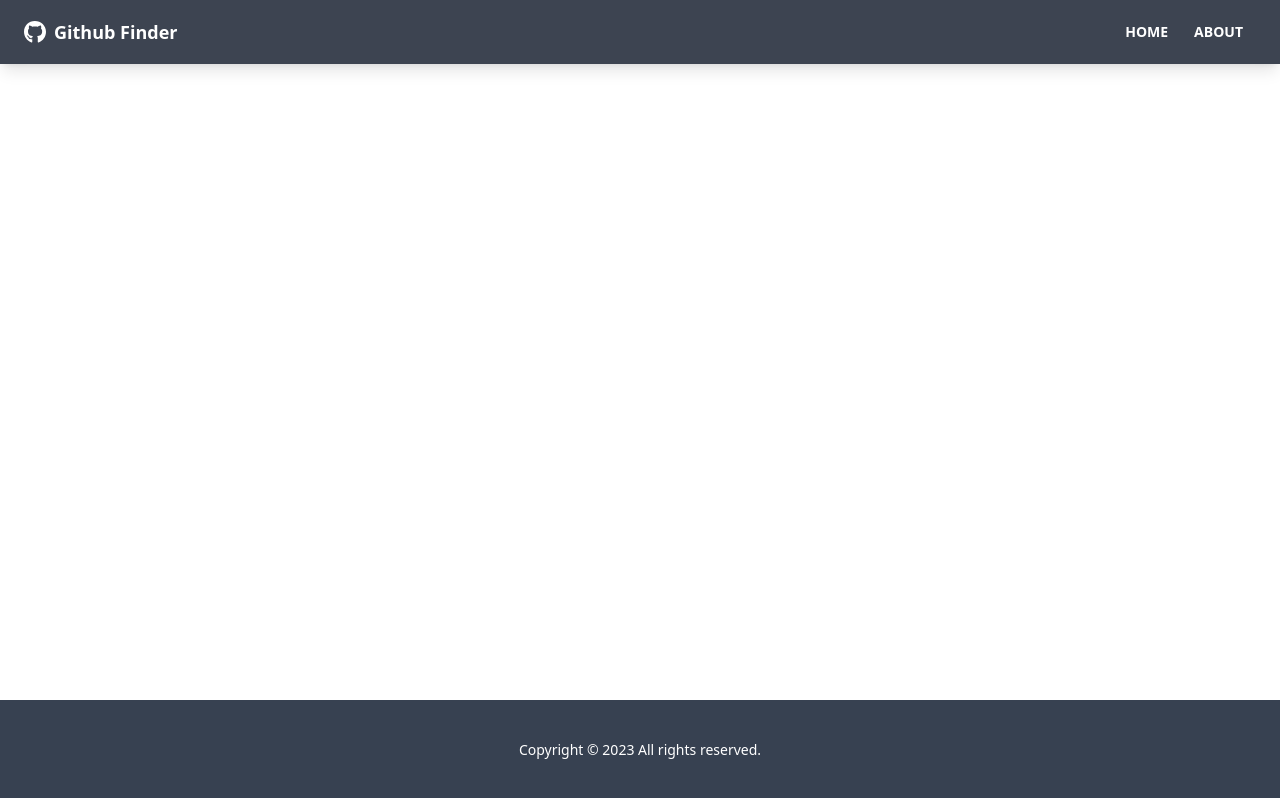
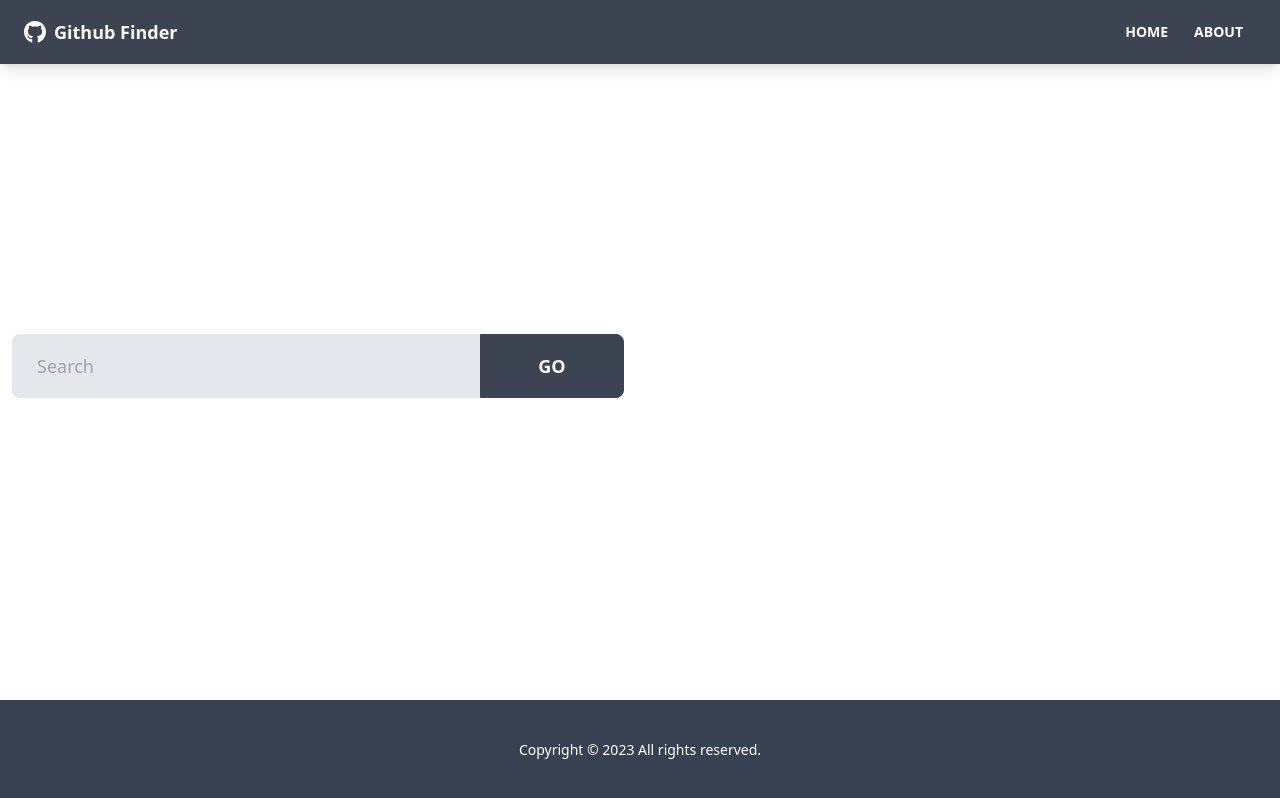
Before and after one commit to Saurabh5087/github_finder, a React (Create React App) app: page / in a window 1280 px wide. Built offline with nearby package versions, Linux system fonts and the light colour scheme.

Commit message:
Created UserSearch Component.
This Component is used inside Home Page.The UserSearch component consists of a form to search user by entering some text.

```diff
--- a/src/components/pages/Home.jsx
+++ b/src/components/pages/Home.jsx
@@ -1,9 +1,10 @@
 import UserResults from "../users/UserResults";
+import UserSearch from "../users/UserSearch";
 
 function Home() {
   return (
     <>
-      {/* Search Component will go here */}
+      <UserSearch />
       <UserResults />
     </>
   )
--- /dev/null
+++ b/src/components/users/UserSearch.jsx
@@ -0,0 +1,64 @@
+import { useState, useContext } from "react";
+import GithubContext from "../../context/github/GithubContext";
+
+function UserSearch() {
+  const [text, setText] = useState('')
+
+  const { users } = useContext(GithubContext)
+
+  const handleChange = (e) => setText(e.target.value)
+
+  const handleSubmit =(e) => {
+    e.preventDefault()
+    if(text.trim() === '') {
+      alert('Please Enter Something')
+    } else {
+      // @todo - Serach Users
+      setText('')
+    }
+  }
+
+  return (
+    // Contains Search user Form and clear button
+    <div className="grid grid-cols-1 xl:grid-cols-2 lg:grid-cols-2 md:grid-cols-2 mb-8 gap-8">
+
+      {/* Search user form */}
+      <div>
+        <form onSubmit={handleSubmit}>
+          <div className="form-control">
+            <div className="relative">
+
+              <input
+              type="text"
+              className="w-full pr-40 bg-gray-200 input input-lg text-black"
+              placeholder="Search"
+              value={text}
+              onChange={handleChange}
+              />
+
+              <button
+              type="submit"
+              className="absolute top-0 right-0 rounded-l-none w-36 btn btn-lg"
+              >
+                Go
+              </button>
+
+            </div>
+          </div>
+        </form>
+      </div>
+
+      {/* Clear button */}
+      {users.length > 0 && (
+        <div>
+          <button className="btn btn-ghost btn-lg">
+            Clear
+          </button>
+        </div>
+      )}
+
+    </div>
+  )
+}
+
+export default UserSearch
```
